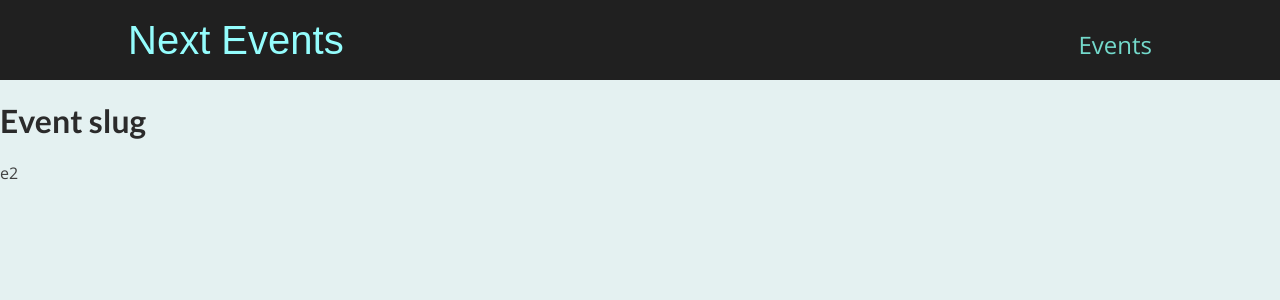
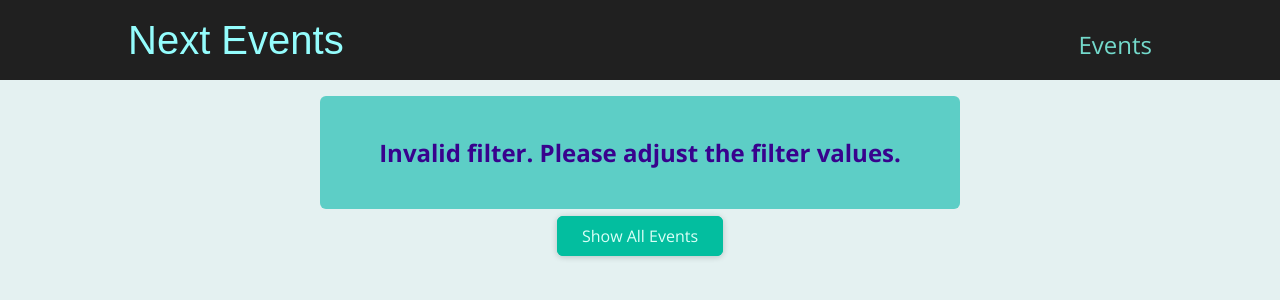
Before and after one commit to eXvimmer/next_js_practical_guide, a Next.js app in the folder 03_file_based_routing_project_course/: page /events/e2 in a window 1280 px wide. Shown: the top 300 px of the page. Built offline with nearby package versions, Linux system fonts and the light colour scheme.

Commit message:
03: extract data on the catch-all route and add some UI components.

```diff
--- /dev/null
+++ b/03_file_based_routing_project_course/components/events/ResultsTitle.tsx
@@ -0,0 +1,22 @@
+import Button from "../ui/Button";
+import styles from "./results-title.module.css";
+
+interface ResultsTitleProps {
+  date: string | number | Date;
+}
+
+function ResultsTitle({ date }: ResultsTitleProps) {
+  const humanReadableDate = new Date(date).toLocaleDateString("en-US", {
+    month: "long",
+    year: "numeric",
+  });
+
+  return (
+    <section className={styles.title}>
+      <h1>Events in {humanReadableDate}</h1>
+      <Button link="/events">Show all events</Button>
+    </section>
+  );
+}
+
+export default ResultsTitle;
--- /dev/null
+++ b/03_file_based_routing_project_course/components/events/results-title.module.css
@@ -0,0 +1,6 @@
+.title {
+  margin: 2rem auto;
+  width: 90%;
+  max-width: 40rem;
+  text-align: center;
+}
--- /dev/null
+++ b/03_file_based_routing_project_course/components/ui/ErrorAlert.tsx
@@ -0,0 +1,7 @@
+import styles from "./error-alert.module.css";
+
+function ErrorAlert({ children }: { children: React.ReactNode }) {
+  return <div className={styles.alert}>{children}</div>;
+}
+
+export default ErrorAlert;
--- /dev/null
+++ b/03_file_based_routing_project_course/components/ui/error-alert.module.css
@@ -0,0 +1,12 @@
+.alert {
+  margin: 1rem auto;
+  padding: 1rem 2rem;
+  width: 90%;
+  max-width: 40rem;
+  background-color: #5dcec6;
+  color: #38028d;
+  font-weight: bold;
+  font-size: 1.5rem;
+  text-align: center;
+  border-radius: 6px;
+}
--- a/03_file_based_routing_project_course/pages/events/[...slug].tsx
+++ b/03_file_based_routing_project_course/pages/events/[...slug].tsx
@@ -1,15 +1,51 @@
+import EventList from "@/components/events/EventList";
+import ResultsTitle from "@/components/events/ResultsTitle";
+import Button from "@/components/ui/Button";
+import ErrorAlert from "@/components/ui/ErrorAlert";
+import { getFilteredEvents } from "@/dummy_data";
 import { useRouter } from "next/router";
 
 export default function FilteredEventsPage() {
   const router = useRouter();
   const { slug } = router.query;
+  if (!slug) {
+    return <p className="center">Loading...</p>;
+  }
+  const [year, month] = slug;
+  const numYear = +year;
+  const numMonth = +month;
+  if (isNaN(numYear) || isNaN(numMonth) || numMonth < 1 || numMonth > 12) {
+    return (
+      <>
+        <ErrorAlert>
+          <p>Invalid filter. Please adjust the filter values.</p>
+        </ErrorAlert>
+        <div className="center">
+          <Button link="/events">Show All Events</Button>
+        </div>
+      </>
+    );
+  }
+  const filteredEvents = getFilteredEvents({ year: numYear, month: numMonth });
+  if (!filteredEvents.length) {
+    return (
+      <>
+        <ErrorAlert>
+          <p>No events found</p>
+        </ErrorAlert>
+        <div className="center">
+          <Button link="/events">Show All Events</Button>
+        </div>
+      </>
+    );
+  }
+
+  const date = new Date(numYear, numMonth - 1);
 
   return (
-    <div>
-      <h1>Event slug</h1>
-      <ul>
-        {Array.isArray(slug) ? slug.map((s) => <li key={s}>{s}</li>) : slug}
-      </ul>
-    </div>
+    <>
+      <ResultsTitle date={date} />
+      <EventList items={filteredEvents} />
+    </>
   );
 }
```
Also changed, not shown: 03_file_based_routing_project_course/pages/events/[id].tsx (+6 -1 lines).
